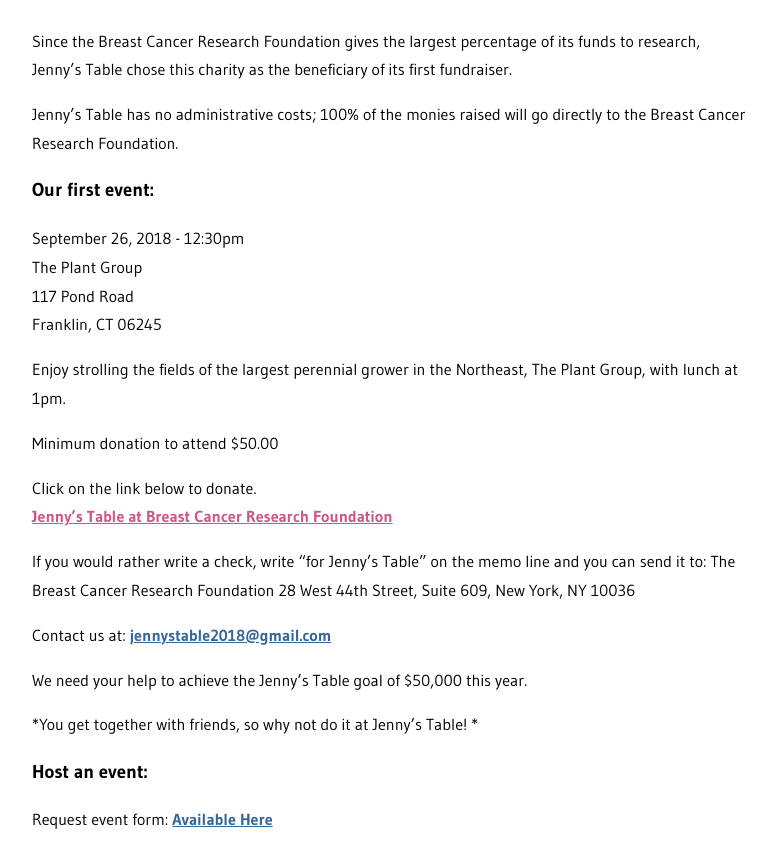
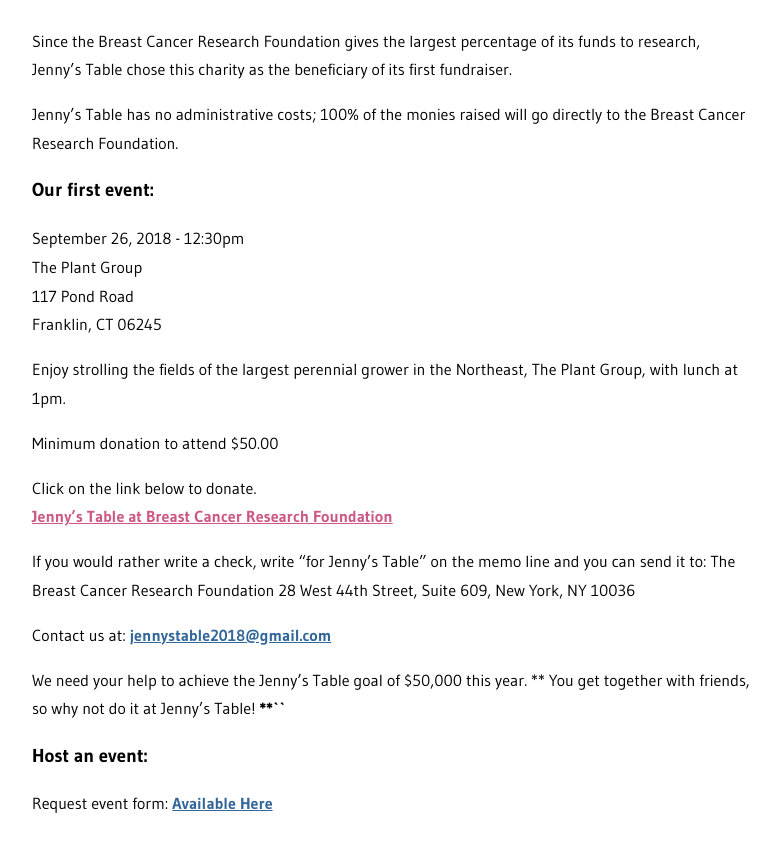
Before and after one commit to jennystable/website, a Jekyll site: the page built from index.markdown, in a window 1280 px wide and 900 px high, scrolled down 1784 px. Shown: the top 868 px of the window, without its empty margins (248-1028 px from the left). Built offline with Jekyll 4.4.1, drawn with Linux system fonts in a browser that asks for light colours.

```diff
--- a/index.markdown
+++ b/index.markdown
@@ -69,8 +69,8 @@ The Breast Cancer Research Foundation
 Contact us at: <a href="mailto:jennystable2018@gmail.com" style="color: #336699; font-weight: bold;">jennystable2018@gmail.com</a>
 
 We need your help to achieve the Jenny's Table goal of $50,000 this year.
-
-*You get together with friends, so why not do it at Jenny's Table! *
+**
+You get together with friends, so why not do it at Jenny's Table! ****``**
 
 ### Host an event:
 
```
